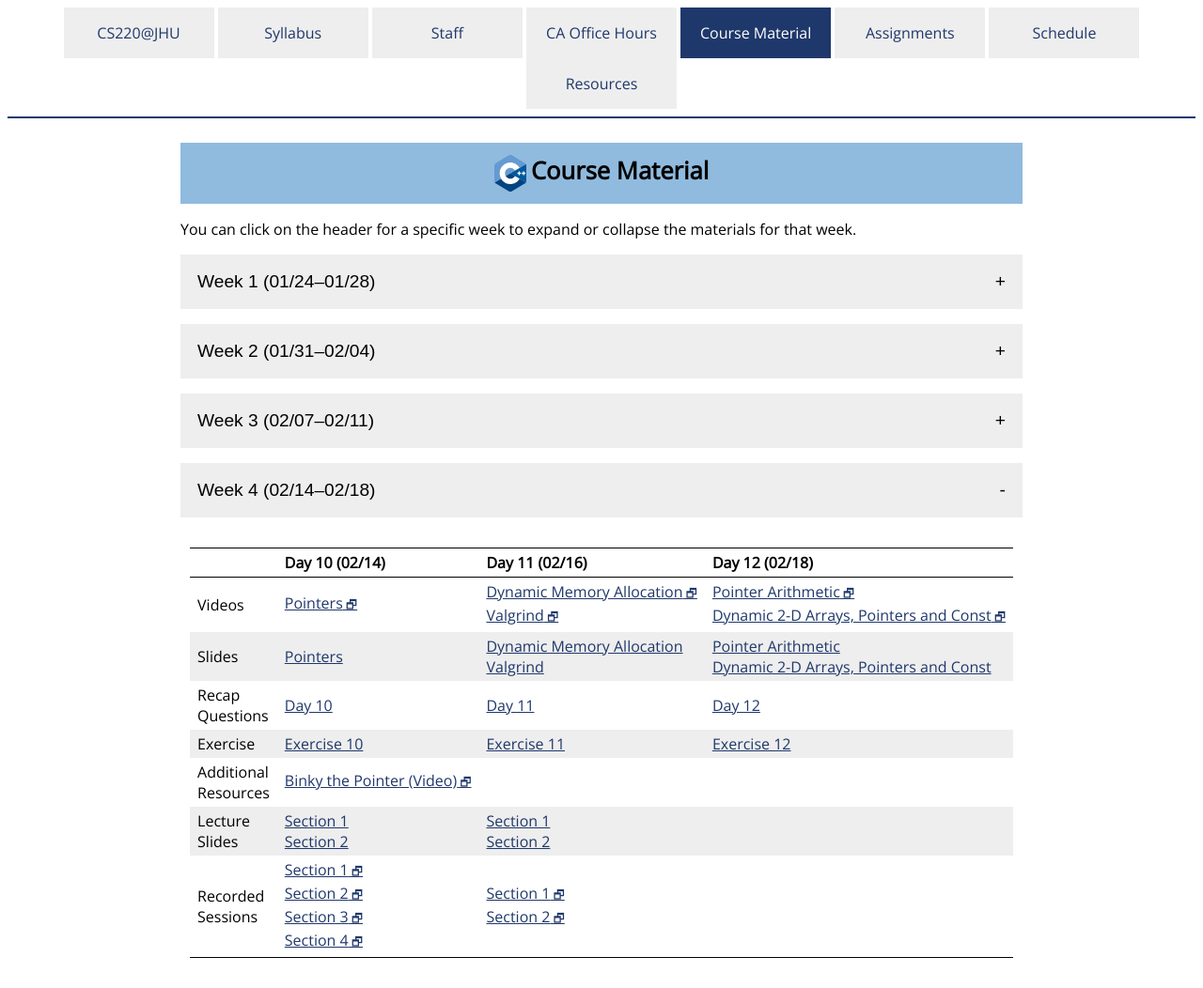
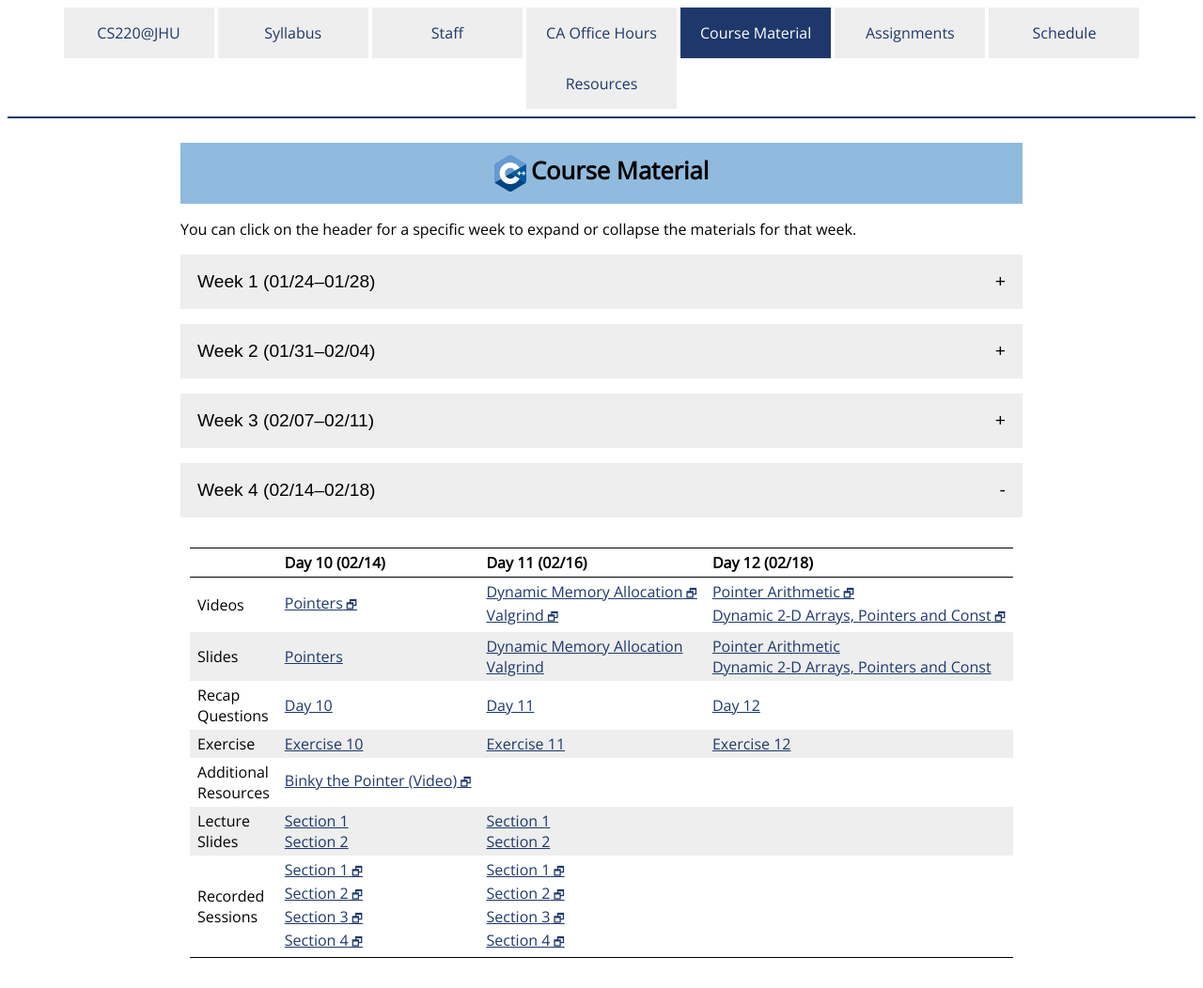
Before and after one commit to jhu-ip/cs220-s22, a Jekyll site: the page built from material.md, in a window 1280 px wide. Shown: the whole page at 94% size. Built offline with Jekyll 4.4.1, drawn with Linux system fonts in a browser that asks for light colours; some web fonts are replaced.

Commit message:
posting recordings for wed feb 16 sections 03 and 04

```diff
--- a/material.csv
+++ b/material.csv
@@ -140,6 +140,8 @@ Week,Day,Date,Type,"Link text",URL
 4,2,02/16,LectureSlides,"Section 2",slides/sec02/11.pdf
 4,2,02/16,Recording,"Section 1",https://jh.hosted.panopto.com/Panopto/Pages/Viewer.aspx?id=6604b439-ba5d-4146-9d76-ae3e013a8960
 4,2,02/16,Recording,"Section 2",https://jh.hosted.panopto.com/Panopto/Pages/Viewer.aspx?id=6820679c-930e-4f0a-a832-ae3e014c2169
+4,2,02/16,Recording,"Section 3",https://jh.hosted.panopto.com/Panopto/Pages/Viewer.aspx?id=891cd0ce-e436-4d83-a7ab-ae3e015d7993
+4,2,02/16,Recording,"Section 4",https://jh.hosted.panopto.com/Panopto/Pages/Viewer.aspx?id=47715872-400d-41f3-a90a-ae3e0106a739
 4,3,02/18,Video,"Pointer Arithmetic",https://jh.hosted.panopto.com/Panopto/Pages/Viewer.aspx?id=d83163b7-7827-4bca-a6ca-ae2300279303
 4,3,02/18,Video,"Dynamic 2-D Arrays, Pointers and Const",https://jh.hosted.panopto.com/Panopto/Pages/Viewer.aspx?id=5b124364-dcca-4e9b-b276-ae23002792a9
 4,3,02/18,Slides,"Pointer Arithmetic",slides/day12_pointer_arithmetic.pdf
--- a/material.md
+++ b/material.md
@@ -240,7 +240,7 @@ the materials for that week.
     <tr>
       <td>Recorded<br>Sessions</td>
       <td><a class='external' target='_blank' href='https://jh.hosted.panopto.com/Panopto/Pages/Viewer.aspx?id=cbb5d553-2dbe-4a69-9cfa-ae3c0149c498'>Section 1</a><br><a class='external' target='_blank' href='https://jh.hosted.panopto.com/Panopto/Pages/Viewer.aspx?id=95081dcb-d179-48e6-b89d-ae3c01440764'>Section 2</a><br><a class='external' target='_blank' href='https://jh.hosted.panopto.com/Panopto/Pages/Viewer.aspx?id=22ffebd8-7c4f-4bb4-b720-ae3c01572d41'>Section 3</a><br><a class='external' target='_blank' href='https://jh.hosted.panopto.com/Panopto/Pages/Viewer.aspx?id=d1c626f1-e6e7-427a-9e6b-ae3c010b01c2'>Section 4</a></td>
-      <td><a class='external' target='_blank' href='https://jh.hosted.panopto.com/Panopto/Pages/Viewer.aspx?id=6604b439-ba5d-4146-9d76-ae3e013a8960'>Section 1</a><br><a class='external' target='_blank' href='https://jh.hosted.panopto.com/Panopto/Pages/Viewer.aspx?id=6820679c-930e-4f0a-a832-ae3e014c2169'>Section 2</a></td>
+      <td><a class='external' target='_blank' href='https://jh.hosted.panopto.com/Panopto/Pages/Viewer.aspx?id=6604b439-ba5d-4146-9d76-ae3e013a8960'>Section 1</a><br><a class='external' target='_blank' href='https://jh.hosted.panopto.com/Panopto/Pages/Viewer.aspx?id=6820679c-930e-4f0a-a832-ae3e014c2169'>Section 2</a><br><a class='external' target='_blank' href='https://jh.hosted.panopto.com/Panopto/Pages/Viewer.aspx?id=891cd0ce-e436-4d83-a7ab-ae3e015d7993'>Section 3</a><br><a class='external' target='_blank' href='https://jh.hosted.panopto.com/Panopto/Pages/Viewer.aspx?id=47715872-400d-41f3-a90a-ae3e0106a739'>Section 4</a></td>
       <td></td>
     </tr>
   </tbody>
```
